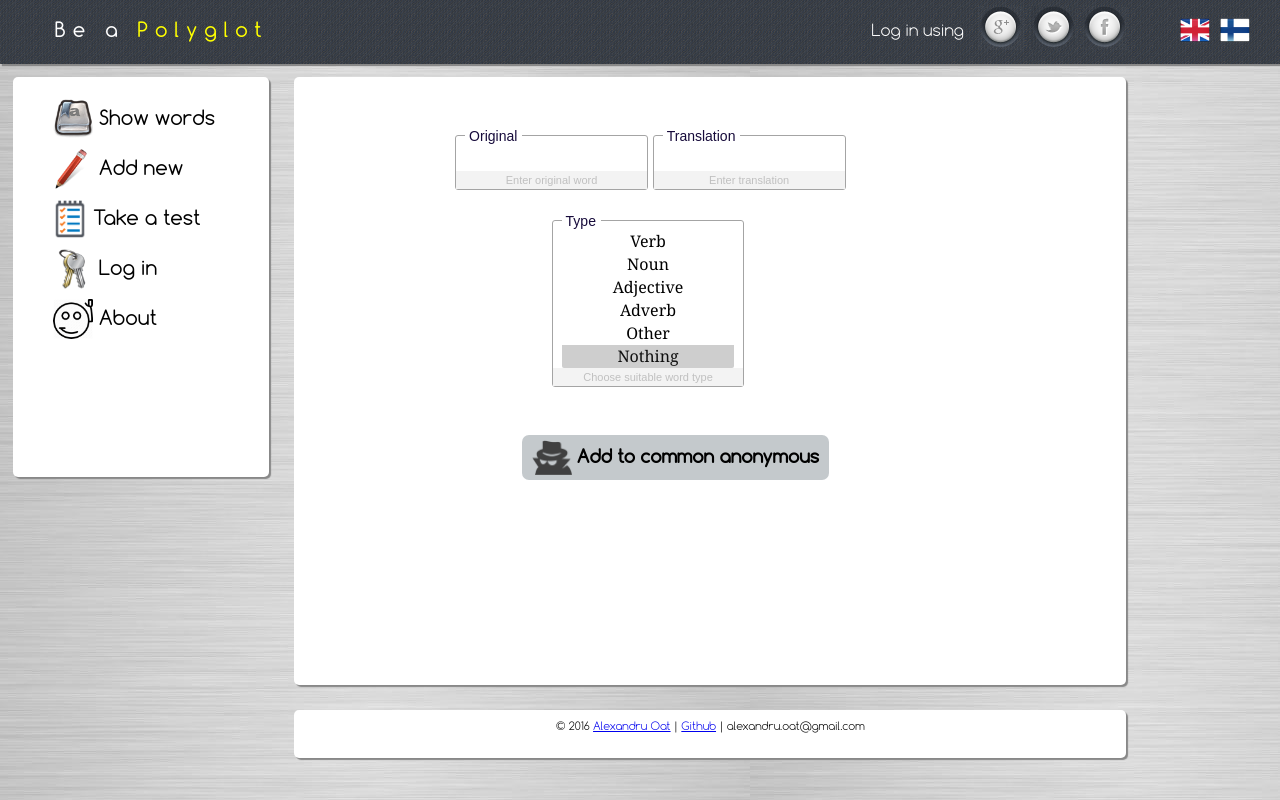
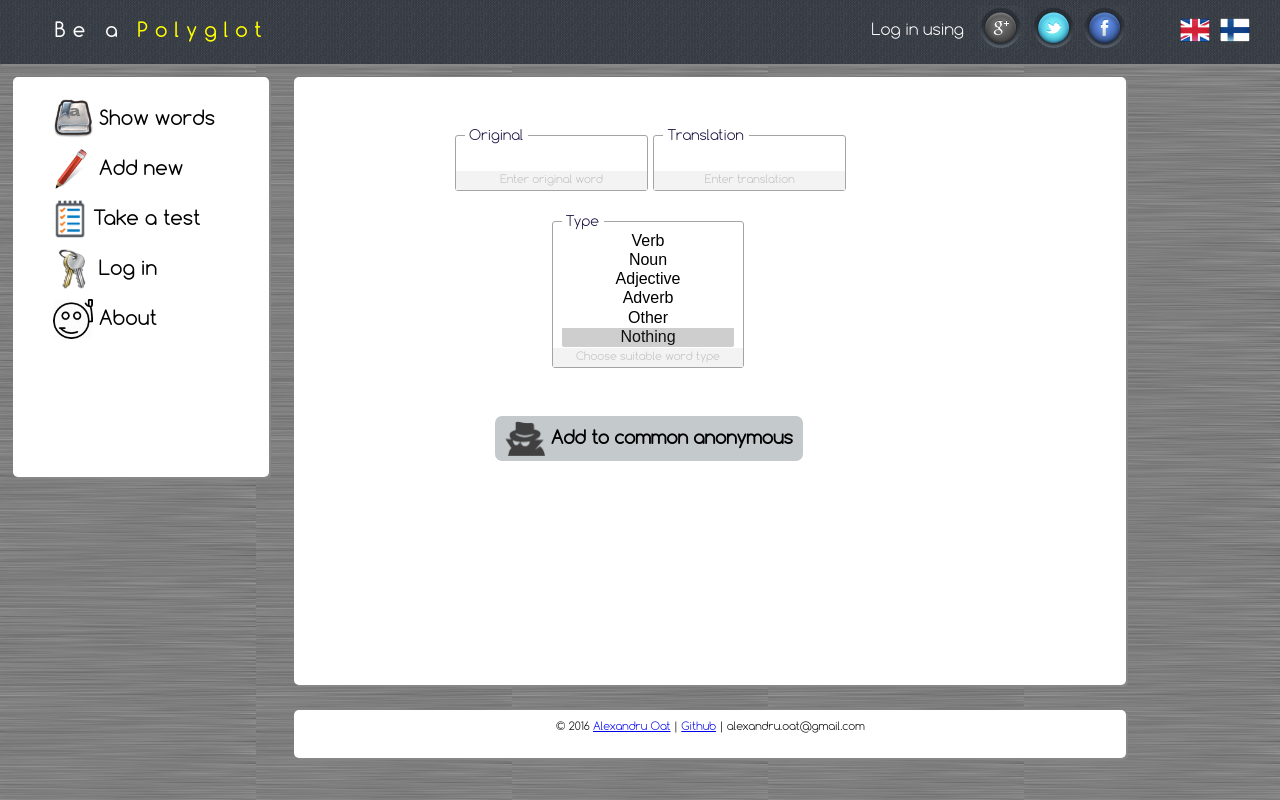
Before and after one commit to midnitehighways/lang-memorize, a Django app: template templates/sanat/insert_form.html in a window 1280 px wide. Run offline with Django 3.2, Linux system fonts and the light colour scheme; the template is opened without the code that fills it, so the values that code supplies are empty.

Commit message:
Some changes to fonts, backgrkground, etc.

```diff
--- a/static/css/main.css
+++ b/static/css/main.css
@@ -30,18 +30,22 @@ Polyglot, Indeed uses Ideone API © by Sphere Research Labs
 .flag {
 }
 
-.icon-login { width: 47px; height: 44px; display: inline-block;} 	/* sprite - by default showing the upper side of the pic */
-.icon-login:hover { background-position: bottom; } 					/* on hover - move pic down */
-.facebook { background: url('../img/facebook-sprite.png'); }				/* 'double-class' for icons' urls */
-.twitter { background: url('../img/t-sprite.png'); }
-.twitter { background: url('../img/twitter-sprite.png'); }
-.google { background: url('../img/google-sprite.png'); }
+.icon-login { 												/* sprite method - showing the lower side of the pic */
+	background-position: bottom !important; 				/* override child's background-position */
+	width: 47px;
+	height: 43px;
+	display: inline-block;
+}
+.icon-login:hover { background-position: top; } 						/* on hover - move pic up */
+.facebook { background: url('../img/facebook-sprite.png');}				/* 'double-class' for icons' urls */
+.twitter { background: url('../img/twitter-sprite.png');}
+.google { background: url('../img/google-sprite.png');}
 
 @font-face {
-	font-family: 'Brookes';
+	font-family: 'Comfortaa-Regular';
+	src: url('../fonts/Comfortaa-Regular.ttf');
 	/*src: url('../fonts/BrookeS8.ttf');  */
 	/*src: url('../fonts/Leoscar Serif.ttf');  */
-	src: url('../fonts/Comfortaa-Regular.ttf');
 	/*src: url('../fonts/Essai.ttf');   */
 	/*src: url('../fonts/Bless.otf');  */
 }
@@ -50,9 +54,8 @@ Polyglot, Indeed uses Ideone API © by Sphere Research Labs
 	src: url('../fonts/Mf Sippin On Sunshine.ttf');
 }
 @font-face {
-	font-family: 'Leoscar';
-/*	src: url('../fonts/Leoscar Serif.ttf');  */
-src: url('../fonts/Comfortaa-Light.ttf');
+	font-family: 'Comfortaa-Light';
+	src: url('../fonts/Comfortaa-Light.ttf');
 }
 .gradient {
     background: linear-gradient(to top, #474949, #808181);
@@ -73,7 +76,7 @@ src: url('../fonts/Comfortaa-Light.ttf');
 }
 
 .text-sidebar a {					/* change only those "a"s which are inside div of .text-sidebar class */
-	font-family: 'Brookes';
+	font-family: 'Comfortaa-Regular';
 	font-size: 20px;
 /*	vertical-align: middle;*/
 	text-decoration: none;  		/* hide underline for links */
@@ -109,14 +112,14 @@ html, body, .wrap
 	/*font-weight: 600;*/
 	font-size: 18px;
 	position: relative;
-	font-family: 'Leoscar';
+	font-family: Comfortaa-Light;
 }
 .wrap {
 	/*background-color: #E4E7E8;*/
 	/*background-image: url('../img/metallic.jpeg'); */
-	/*background-image: url('../img/metal2.png');*/
+	background-image: url('../img/metal2.png');
 	/*background-image: url('../img/metal3.jpg');*/
-	background-image: url('../img/metal4.jpg');
+	/*background-image: url('../img/metal4.jpg');*/
 	/*background-image: url('../img/fon.jpg');*/
 }
 
@@ -133,11 +136,11 @@ html, body, .wrap
 	/*background-color: #6f6868;*/
 	height: 100%;
 	float: left;
-	font-family: 'Brookes';
+	font-family: Comfortaa-Regular;
 }
 .header-left p {			/* Be a polyglote - text*/
 	letter-spacing: 7px;
-	font-family: 'Leoscar';
+	/*font-family: 'Comfortaa-Light';*/
 }
 
 .header-right {
@@ -147,14 +150,14 @@ html, body, .wrap
 }
 
 .header p {
-	font-family: Brookes;
+	font-family: Comfortaa-Regular;
 	font-size: 20px;
 	text-align: right;
 	cursor: pointer;
 	color: white;
 }
 .login-section {
-	font-family: Leoscar;
+	font-family: Comfortaa-Light;
 	font-size: 16px;
 	position: relative;
 	top: 10%;
@@ -472,7 +475,7 @@ ul {
     border-radius:2px;
     padding: 40px 55px;
     /*padding-left: 50px;*/
-    font-family: Georgia, "Times New Roman", Times, serif;
+    font-family: Comfortaa-Light;
 }
 .form-style-7 li {
     display: inline-block;
@@ -485,14 +488,14 @@ ul {
 
 .form-style-7 label {
     float: left;
-    margin-top: -19px;
+    margin-top: -18px;
     background: #FFFFFF;
     height: 19px;
     padding: 2px 5px 2px 4px;
     color: #170B3B;
     font-size: 14px;
     overflow: hidden;
-    font-family: Arial, Helvetica, sans-serif;
+    font-family: Comfortaa-Light;
 }
 .form-style-7 input, .form-style-7 select {
     box-sizing: border-box;
@@ -505,7 +508,6 @@ ul {
     line-height: 25px;
     font-size: 16px;
     padding: 0;
-    font-family: Georgia, "Times New Roman", Times, serif;
     text-align: center;
 }
 
@@ -516,7 +518,6 @@ ul {
     margin: 0 -9px -9px -9px;
     text-align: center;
     color: #C0C0C0;
-    font-family: Arial, Helvetica, sans-serif;
     font-size: 11px;
 }
 #middle {
@@ -530,7 +531,7 @@ ul {
   -webkit-border-radius: 7;
   -moz-border-radius: 7;
   border-radius: 7px;
-  font-family: 'Brookes';
+  font-family: Comfortaa-Light;
   font-weight: 600;
   color: #000;
   font-size: 18px;
@@ -538,7 +539,7 @@ ul {
   padding: 5px 10px 5px 10px;
   text-decoration: none;
   text-align: left;
-  margin-left: 25%;
+  margin-left: 20%;
   border: 0;			/* remove 3d effect */
 }
 .add-button:hover {
--- a/templates/sanat/base.html
+++ b/templates/sanat/base.html
@@ -1,5 +1,5 @@
 <!DOCTYPE html>
-<html lang="fi">
+<html lang="en">
 {% load staticfiles %}
 {% load i18n %}
 {% get_current_language as LANGUAGE_CODE %}
```
Also changed, not shown: 1 other file.
